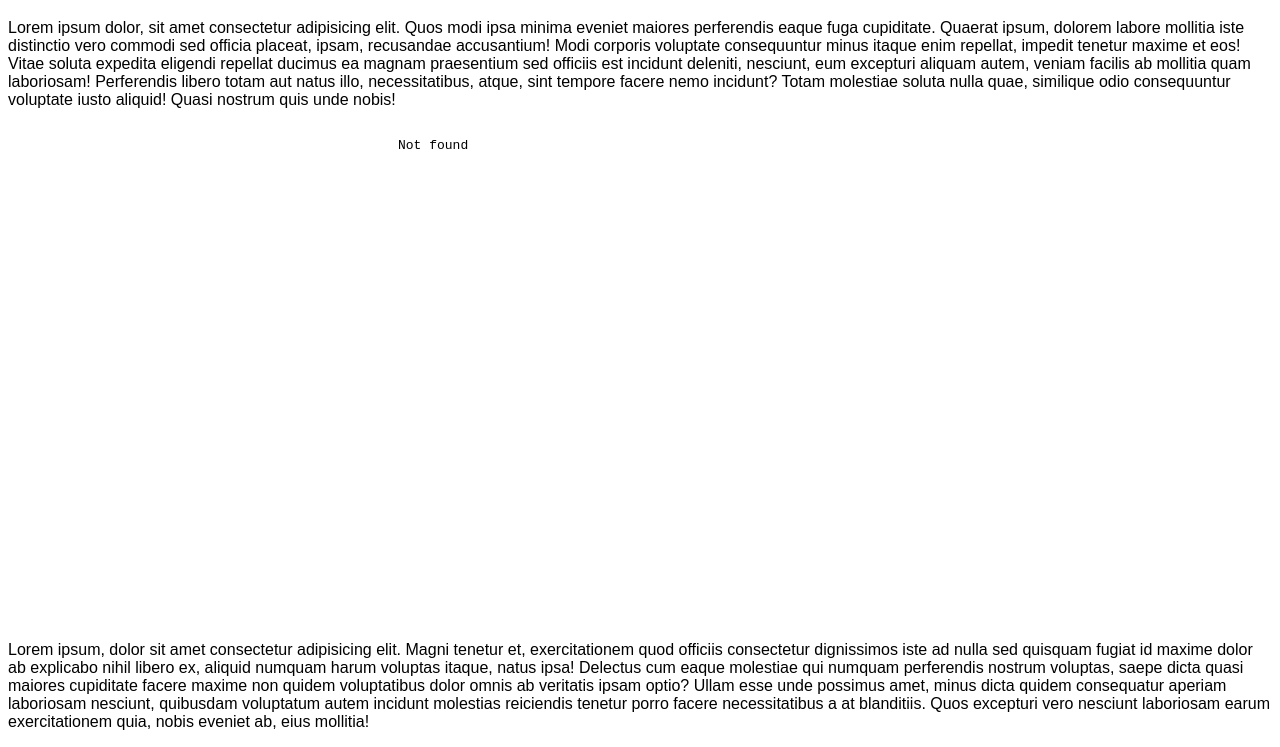
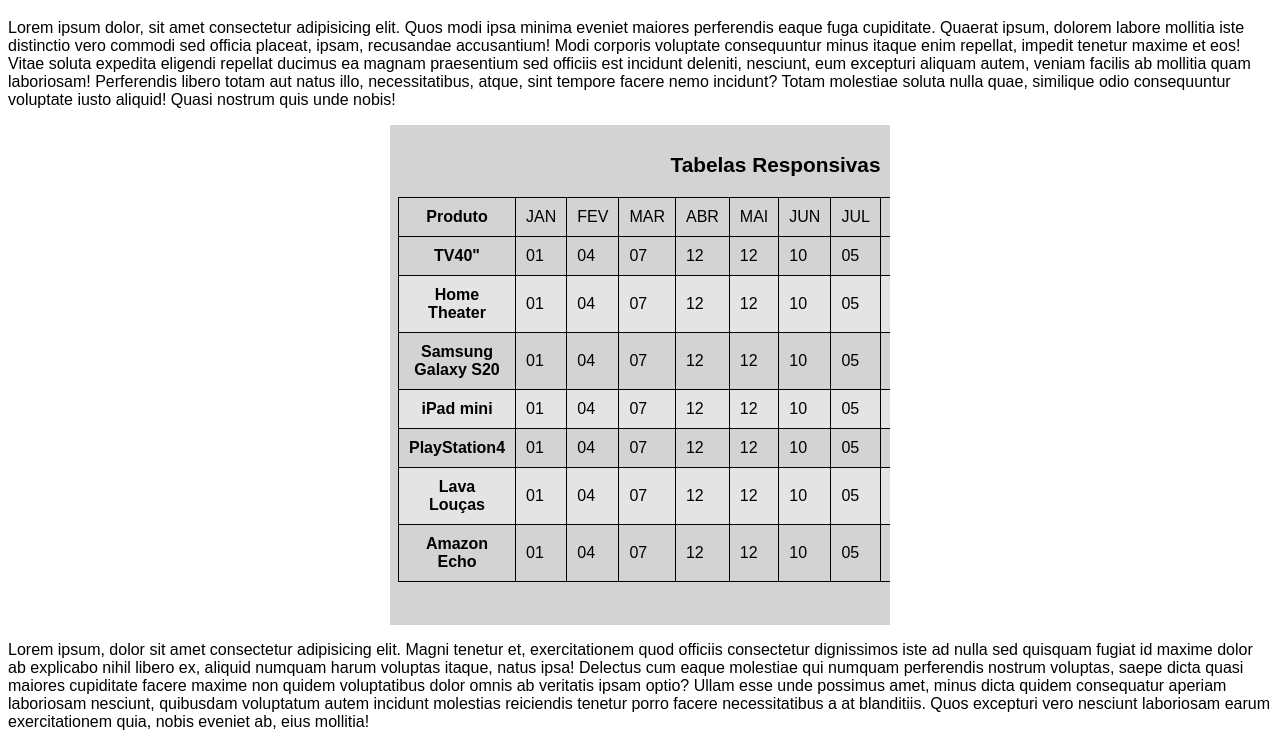
Before and after one commit to Felsilva04/html-css, a plain HTML site: page Exercicios/ex025/iframe002.html in a window 1280 px wide. Shown: the part 61-808 px from the top of the page. Drawn offline with Linux system fonts and the light colour scheme.

Commit message:
Update iframe002.html

```diff
--- a/Exercicios/ex025/iframe002.html
+++ b/Exercicios/ex025/iframe002.html
@@ -19,7 +19,7 @@
     <h1>Teste com iframe</h1>
     <p>Lorem ipsum dolor, sit amet consectetur adipisicing elit. Quos modi ipsa minima eveniet maiores perferendis eaque fuga cupiditate. Quaerat ipsum, dolorem labore mollitia iste distinctio vero commodi sed officia placeat, ipsam, recusandae accusantium! Modi corporis voluptate consequuntur minus itaque enim repellat, impedit tenetur maxime et eos! Vitae soluta expedita eligendi repellat ducimus ea magnam praesentium sed officiis est incidunt deleniti, nesciunt, eum excepturi aliquam autem, veniam facilis ab mollitia quam laboriosam! Perferendis libero totam aut natus illo, necessitatibus, atque, sint tempore facere nemo incidunt? Totam molestiae soluta nulla quae, similique odio consequuntur voluptate iusto aliquid! Quasi nostrum quis unde nobis!</p>
 
-    <iframe src="pag001.html" frameborder="0" height="500px" width="500px"></iframe>
+    <iframe src="paginas-extras/pag001.html" frameborder="0" height="500px" width="500px"></iframe>
     <p></p>
 
     <p>Lorem ipsum, dolor sit amet consectetur adipisicing elit. Magni tenetur et, exercitationem quod officiis consectetur dignissimos iste ad nulla sed quisquam fugiat id maxime dolor ab explicabo nihil libero ex, aliquid numquam harum voluptas itaque, natus ipsa! Delectus cum eaque molestiae qui numquam perferendis nostrum voluptas, saepe dicta quasi maiores cupiditate facere maxime non quidem voluptatibus dolor omnis ab veritatis ipsam optio? Ullam esse unde possimus amet, minus dicta quidem consequatur aperiam laboriosam nesciunt, quibusdam voluptatum autem incidunt molestias reiciendis tenetur porro facere necessitatibus a at blanditiis. Quos excepturi vero nesciunt laboriosam earum exercitationem quia, nobis eveniet ab, eius mollitia!</p>
```
